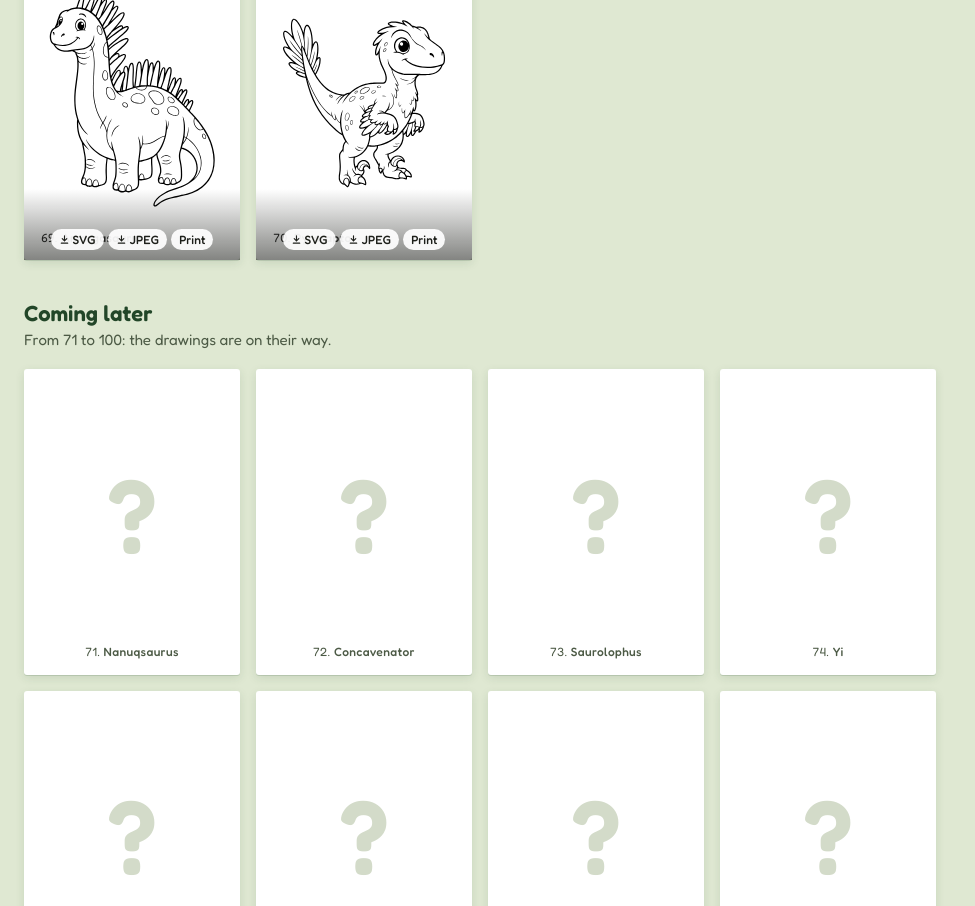
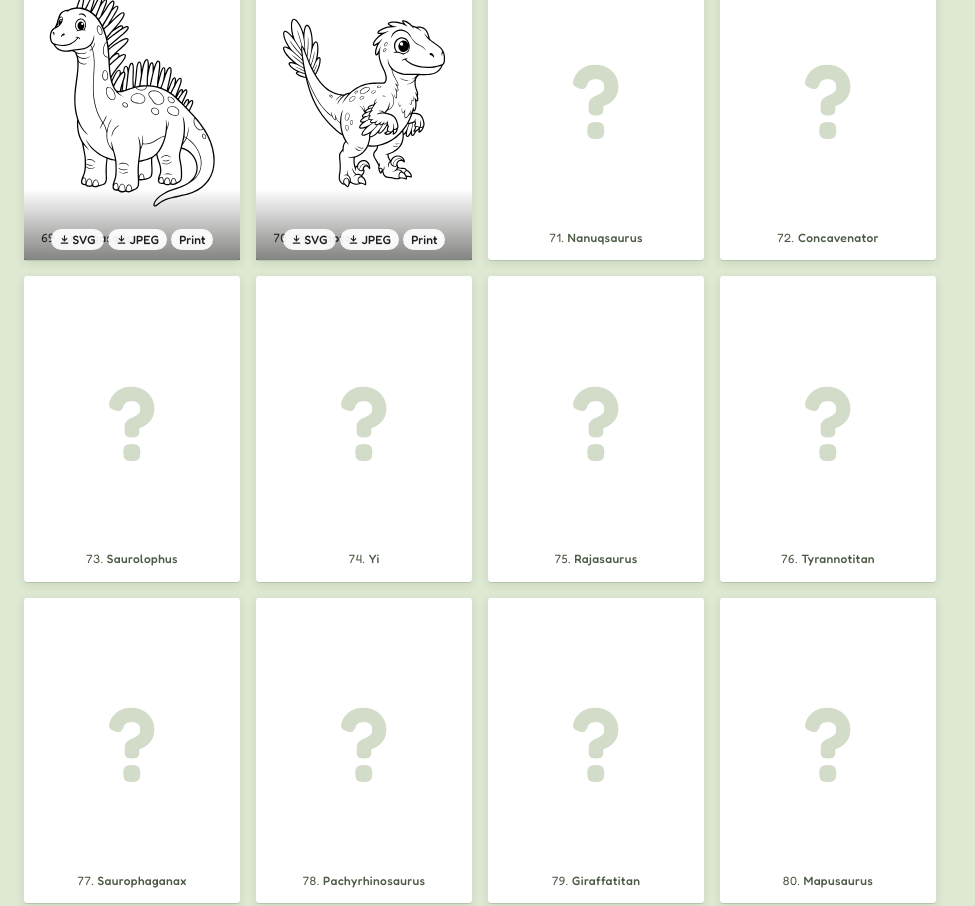
Before and after one commit to claudiopostinghel/dinosaur-coloring-pages, a plain HTML site: page index.html in a window 1280 px wide. Shown: the part 5755-6661 px from the top of the page, without its empty margins (0-975 px from the left). Drawn offline with Linux system fonts and the light colour scheme.

Commit message:
Drop the Coming later heading; always revalidate drawings so new ones show up

```diff
--- a/index.html
+++ b/index.html
@@ -112,10 +112,6 @@
     font-size: 48cqw; font-weight: 600; line-height: 1; color: #d3dbc9; }
   .card.soon .name { color: var(--muted); }
   .card.soon .pick .hint { background: var(--muted); }
-  /* above the dinosaurs of the top 100 that are still to draw */
-  .divider { grid-column: 1 / -1; margin: 24px 0 4px; }
-  .divider h2 { margin: 0; font-size: 22px; font-weight: 600; color: var(--leaf-dark); }
-  .divider p { margin: 4px 0 0; color: var(--muted); font-size: 15px; }
 
   aside { position: sticky; top: 0; height: 100vh; height: 100dvh; overflow-y: auto; display: flex; flex-direction: column;
     background: var(--band); border-left: 1px solid var(--line); padding: 24px 20px 120px; }
@@ -321,7 +317,6 @@ const PAPERS = { a4: { w: 210, h: 297, css: "A4" }, letter: { w: 215.9, h: 279.4
 const $ = id => document.getElementById(id);
 const value = name => document.querySelector(`input[name="${name}"]:checked`).value;
 let herd = [];           // every dinosaur whose drawing loads, in order
-let later = null;        // [first, last] numbers of the dinosaurs still to draw: the preview puts a "Coming later" heading above them
 let shown = [];          // the preview: herd plus the ones still to draw, each in its place in the list
 const picked = new Set(); // slugs selected for printing
 let onSheets = [];
@@ -428,15 +423,7 @@ function renderPreview() {
   const sw = cellPx * mode.cols;
   $("cards").style.setProperty("--sw", `${sw}px`);
   const sheets = [];
-  let headed = false;
   for (let i = 0; i < shown.length; i += perSheet) {
-    if (later && !headed && cardEls[shown[i].slug].classList.contains("soon")) {   // the first sheet that starts with a dinosaur still to draw
-      headed = true;
-      const divider = document.createElement("div");
-      divider.className = "divider";
-      divider.innerHTML = `<h2>Coming later</h2><p>From ${later[0]} to ${later[1]}: the drawings are on their way.</p>`;
-      sheets.push(divider);
-    }
     const sheet = document.createElement("div");
     sheet.className = "psheet" + (cuts ? " cuts" : "");
     sheet.style.cssText = `aspect-ratio:${pw}/${ph};grid-template-columns:repeat(${mode.cols},1fr);grid-template-rows:repeat(${mode.rows},1fr)`;
@@ -536,7 +523,6 @@ const DOWN = `<svg viewBox="0 0 24 24" width="11" height="11" fill="none" stroke
 const only = new URLSearchParams(location.search).get("only");
 loadDinos().then(({ ready: dinos, soon }) => {
   herd = dinos;
-  later = soon.length ? [soon[0].num, soon[soon.length - 1].num] : null;
   soon.forEach(d => {
     const card = document.createElement("article");
     card.className = "card soon";
```
Also changed, not shown: 1 other file.
